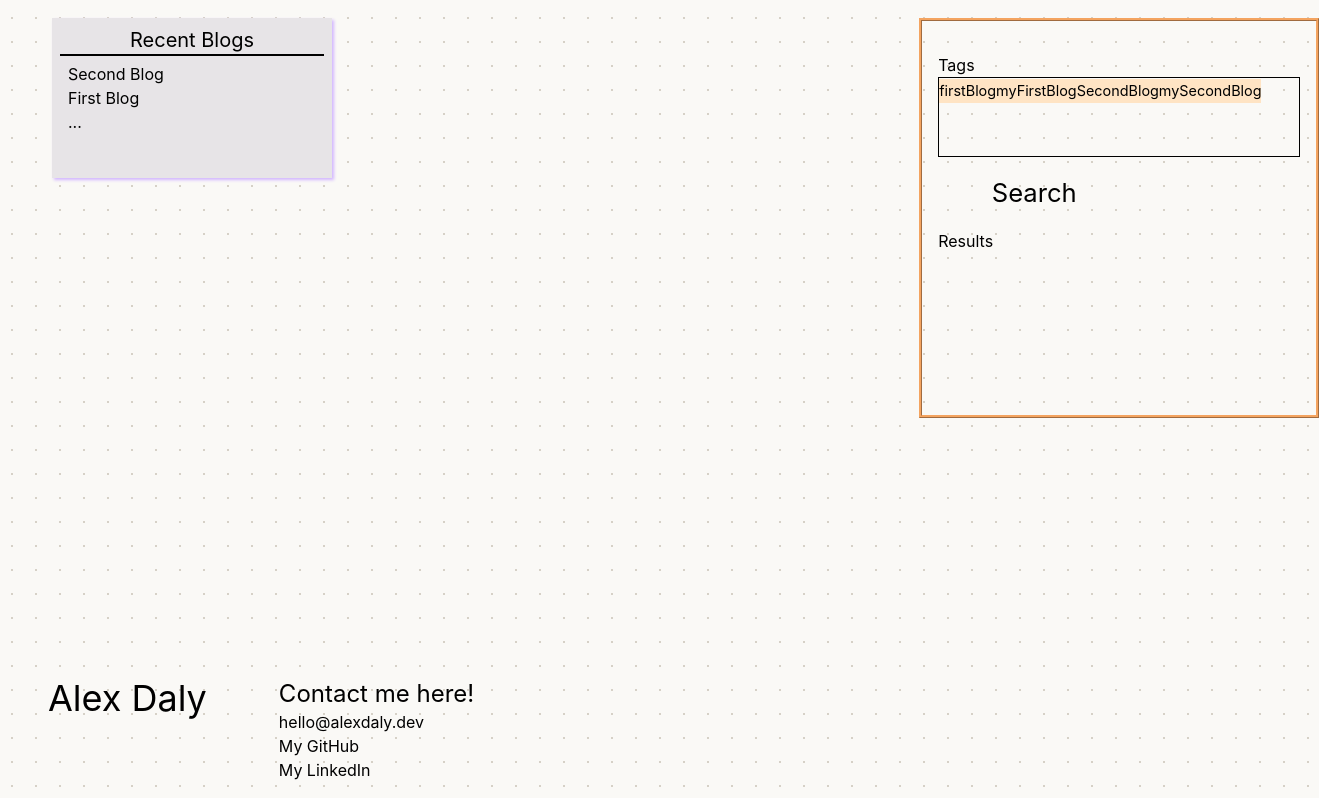
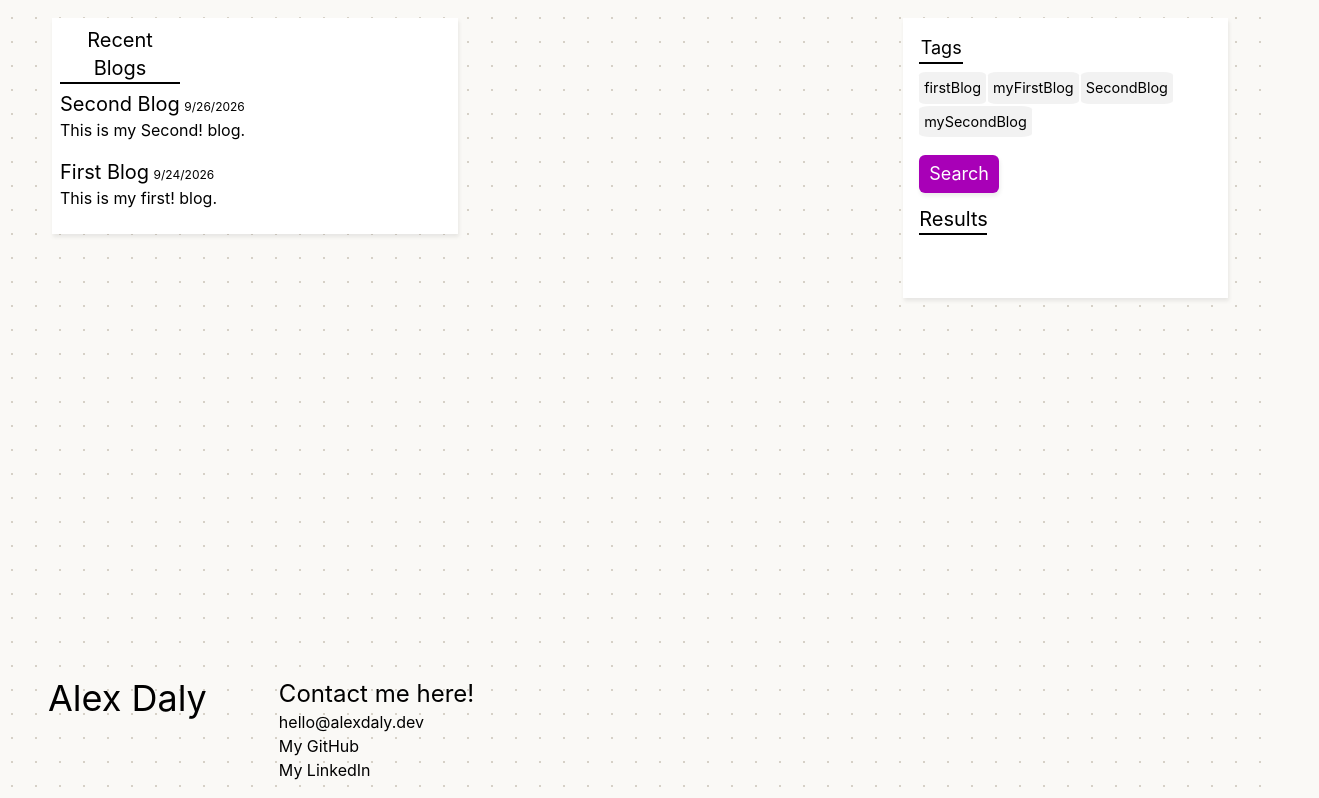
Before and after one commit to AlexDaly7/PortfolioWebsite, an Astro site: page /blog in a window 1280 px wide. Shown: the part 138-936 px from the top of the page, 1319 px wide, since content can reach past the window. Built offline with nearby package versions, Linux system fonts and the light colour scheme; Astro itself is replaced by a stand-in of ours.

Commit message:
refactor: Made blog components inline with new style
All changes were style, except for more information in the recent blogs.
Blog title, description and last updated date is now shown.

```diff
--- a/src/components/blog/BlogHeader.astro
+++ b/src/components/blog/BlogHeader.astro
@@ -5,10 +5,10 @@ const links = [
 ]
 ---
 
-<div class="w-auto h-10 text-left text-2xl text-mist-600">
+<div class="flex w-auto h-10 text-left text-2xl text-mist-600">
     {links.map((link) => (
         <a href={link.link}
-        class="transition-all text-shadow-xs text-shadow-slate-400 hover:text-shadow-sm hover:text-mist-700 ml-8">
+        class="linkHover mr-5">
             {link.name}
         </a>
     ))}
--- a/src/components/blog/BlogSearch.astro
+++ b/src/components/blog/BlogSearch.astro
@@ -32,19 +32,53 @@
     });
 ---
 
-<div id="search">
+<div id="search" class="p-4 min-h-70 max-h-80 lightBg">
     <div id="filters">
-        <h3>Tags</h3>
-        <div id="tags">
+        <h3 class="text-lg border-b-2 w-11 text-center mb-2">Tags</h3>
+        <div id="tags" class="">
 
         </div>
     </div>
-    <button id="searchButton">Search</button>
-    <h2>Results</h2>
-    <div id="results">
+    <button id="searchButton" class="button p-1 text-lg rounded-md mt-4">Search</button>
+    <h2 class="border-b-2 w-17 text-xl mt-3 mb-1 text-center">Results</h2>
+    <div id="results" class="overflow-y-auto">
 
     </div>
 </div>
+
+<style>
+
+    :global(.tagBtn) {
+        padding: 5px;
+        text-align: center;
+        font-size: 0.9rem;
+        background-color: #e7e7e785;
+        transition: 0.2s transform;
+        border-radius: 10%;
+        transition: 0.5s all;
+        margin-right: 2px;
+        margin-bottom: 2px;
+    }
+
+    :global(.tagBtn:hover) {
+        transform: scale(1.05);
+        background-color: #e7e7e7;
+        box-shadow: #ccc7d6 2px 2px 3px;
+    }
+
+    :global(.addTag) {
+
+    }
+
+    :global(.removeTag) {
+        background-color:#d1c7df;
+    }
+
+    :global(.searchResult) {
+        display:block;
+    }
+
+</style>
 
 <script define:vars={{tags, posts}} lang="ts">
 
@@ -103,67 +137,21 @@
 
         while(list?.hasChildNodes()) list.removeChild(list.firstChild);
 
+        if(searchResults.length!=0) {
             searchResults.forEach((result) => {
                 console.log("Adding result");
                 let element = document.createElement("a");
                 element.href = "/blog/"+result.data.slug;
+                element.classList.add("searchResult");
                 element.appendChild(document.createTextNode(result.data.title));
                 list?.append(element);
             });
+        } else {
+            let element = document.createElement("p");
+            element.appendChild(document.createTextNode("No blogs found..."));
+            list?.append(element);
+        }
+
     }
 
 </script>
-
-<style>
-    #search {
-        margin-left:1rem;
-        border:3px sandybrown ridge;
-        width: 25rem;
-        height:25rem;
-        padding:1rem;
-    }
-
-    :global(.tagBtn) {
-        font-size:0.9rem;
-        height: 1.5rem;
-        border-radius:0;
-        background-color:bisque;
-        transition:0.2s transform;
-    }
-
-    :global(.tagBtn:hover) {
-        transform: scale(1.01);
-        background-color:
-    }
-
-    :global(.addTag) {
-
-    }
-
-    :global(.removeTag) {
-        background-color:burlywood;
-    }
-
-    #filters {
-        width:100%;
-        margin:auto;
-    }
-
-    #filters > h3 {
-        margin:0;
-        margin-top:1rem;
-    }
-
-    #tags {
-        height:5rem;
-        overflow-y: scroll;
-        border:black 1px solid;
-    }
-
-    #searchButton {
-        width:10rem;
-        height:2.5rem;
-        font-size:1.6rem;
-        margin:1rem;
-    }
-</style>
--- a/src/components/blog/RecentBlog.astro
+++ b/src/components/blog/RecentBlog.astro
@@ -10,25 +10,18 @@ if(posts.length>=6) {
 
 ---
 
-<style>
-    #body {
-        box-shadow: #d2b5ff 2px 2px 3px;
-    }
-</style>
+<div class="p-2 max-h-80 lightBg " id="body">
+    <h2 class="w-30 text-center text-xl border-b-2 mb-1.5">Recent Blogs</h2>
+    <ul class="max-h-65 overflow-y-auto">
+        {posts.map(post => (
+            <li class="mb-4">
+                <a href={`/blog/${post.id}/`}
+                class="">
+                    <h2 class="inline text-xl">{post.data.title}</h2> <h3 class="inline text-xs">{post.data.updateDate.toLocaleDateString()}</h3>
 
-<div class="w-70 p-2 bg-mauve-200 h-40" id="body">
-    <h2 class="text-center text-xl border-b-2 mb-1.5">Recent Blogs</h2>
-    <ul class="overflow-auto">
-        {posts.map(post => (
-            <li>
-                <a href={`/blog/${post.id}/`}
-                class="ml-2 transition-all hover:text-shadow-xs hover:text-shadow-mauve-400">
-                    {post.data.title}
+                    <p>{post.data.desc}</p>
                 </a>
             </li>
         ))}
-        {(posts.length<=5) &&
-            <p class="ml-2">...</p>
-        }
     </ul>
 </div>
```
Lines whose indentation alone changed are shown as unchanged.
